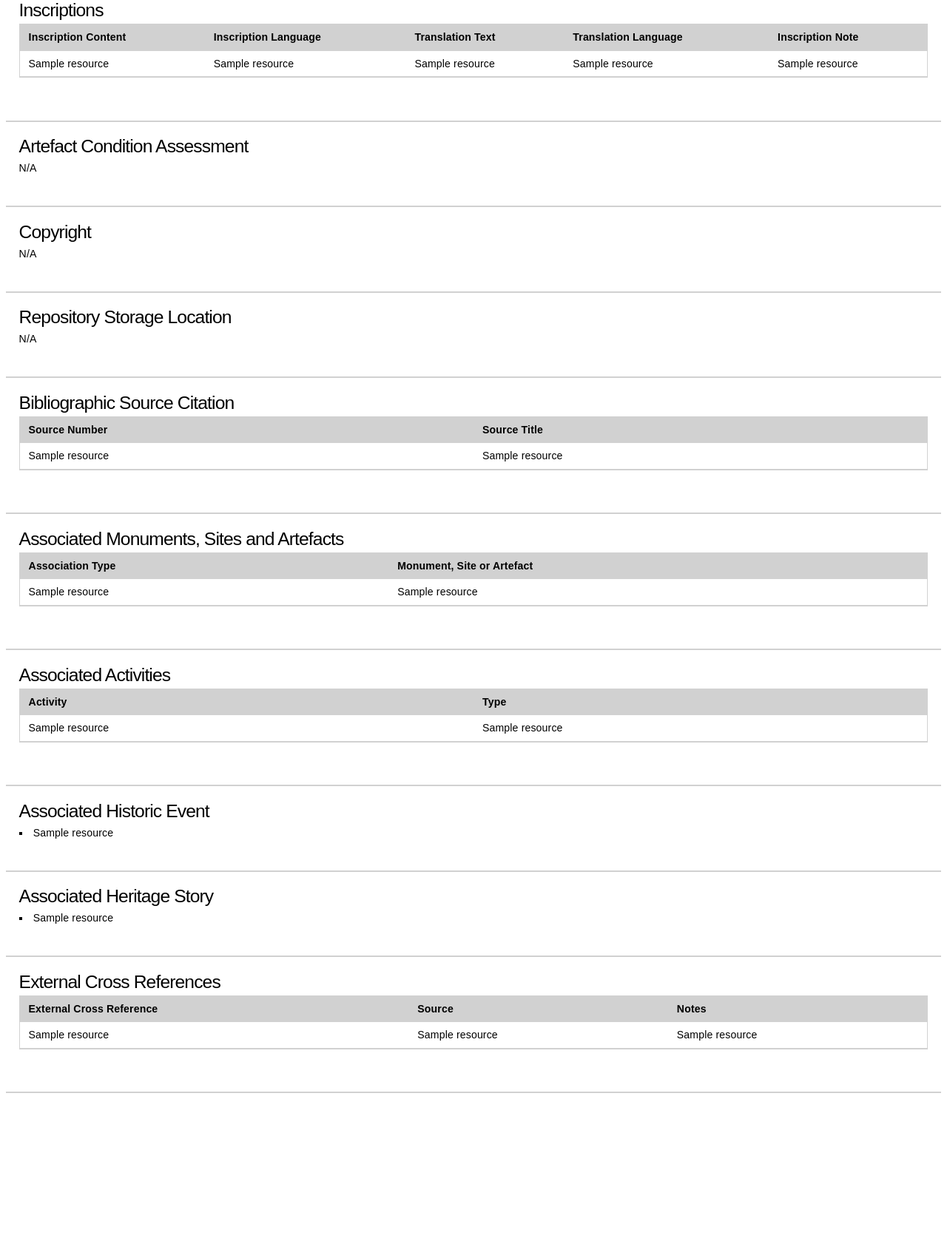
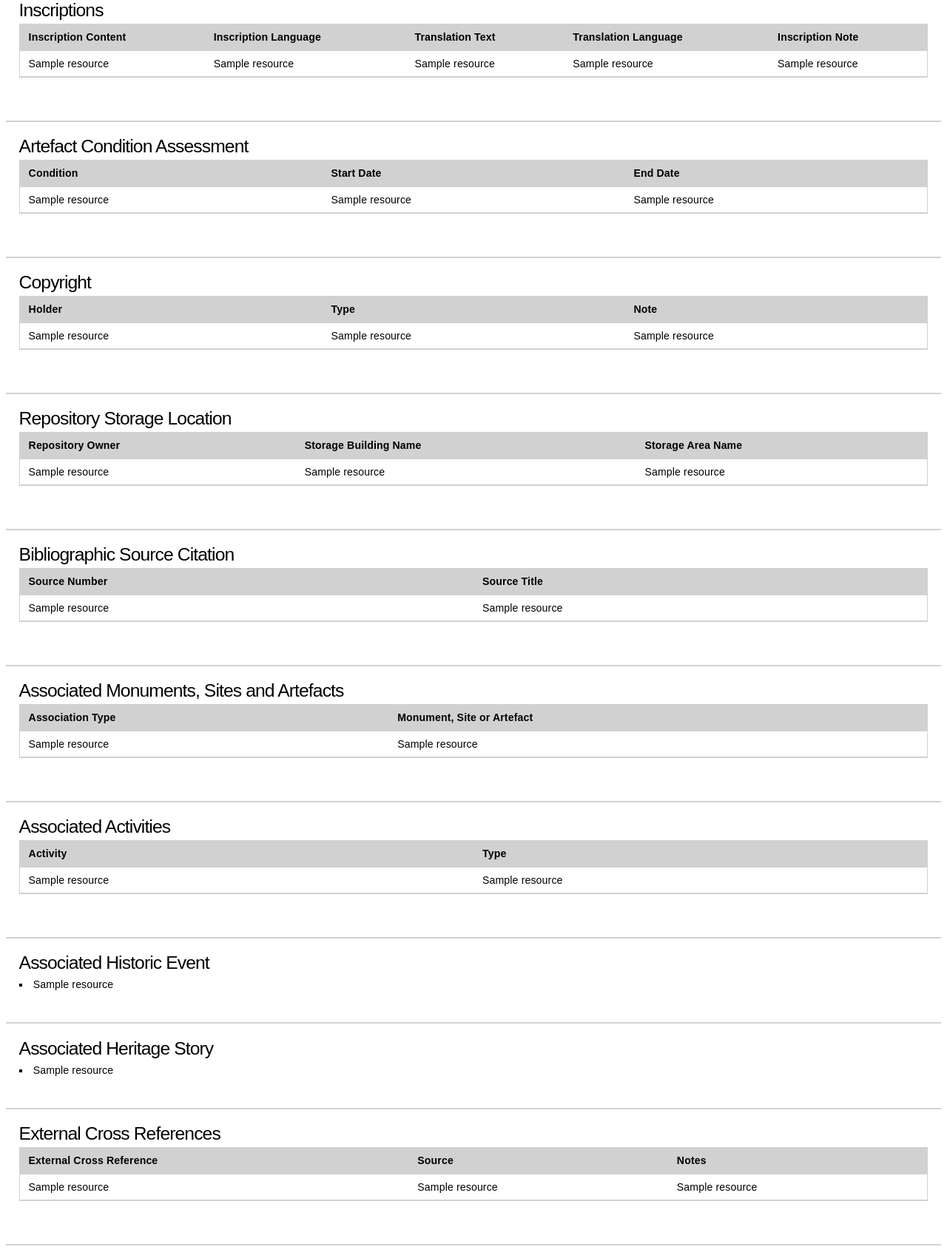
Before and after one commit to HistoricEngland/mariner-proj, a Django app: template mariner_proj/templates/html_export/1d47e2bc-2d51-11ef-ae46-0242ac140006.htm in a window 1280 px wide. Shown: the part 1281-2982 px from the top of the page at 74% size. Before the commit the page ends 2759 px from the top, so only its background shows below. Run offline with Django 3.2, Linux system fonts and the light colour scheme; the template is opened without the code that fills it: most values are stand-ins (such as "Sample title", 1, 10 or a date in 2020); parts of the project's set-up code (start-up, migrations or seed data) failed here and were passed over.

Commit message:
Second pass at Artefact report

```diff
--- a/mariner_proj/templates/html_export/1d47e2bc-2d51-11ef-ae46-0242ac140006.htm
+++ b/mariner_proj/templates/html_export/1d47e2bc-2d51-11ef-ae46-0242ac140006.htm
@@ -238,19 +238,34 @@
         {% endif %}
 
         {# Artefact Condition Assessment #}
+        {% if resource_data|has_key:"Condition Assessment" and resource_data|val_from_key:"Condition Assessment" %}
         <section>
             <div class="container">
                 <h3>Artefact Condition Assessment</h3>
                 <div class="row">
                     <div class="column">
                         <div class="keeptogether">
-                            <p>N/A</p>
+                            <div class="rtable">
+                                <div class="rrow rheader">
+                                    <div class="rcell">Condition</div>
+                                    <div class="rcell">Start Date</div>
+                                    <div class="rcell">End Date</div>
+                                </div>
+                                {% for cond in resource_data|val_from_key:"Condition Assessment" %}
+                                <div class="rrow">
+                                    <div class="rcell" data-title="Condition">{{ cond|val_from_key:"Condition State"|val_from_key:"Condition Type"|val_from_key:"@display_value" }}</div>
+                                    <div class="rcell" data-title="Start Date">{{ cond|val_from_key:"Condition Assessment Timespan"|val_from_key:"Condition Assessment Start Date"|val_from_key:"@display_value" }}</div>
+                                    <div class="rcell" data-title="End Date">{{ cond|val_from_key:"Condition Assessment Timespan"|val_from_key:"Condition Assessment End Date"|val_from_key:"@display_value" }}</div>
+                                </div>
+                                {% endfor %}
+                            </div>
                         </div>
                     </div>
                 </div>
             </div>
         </section>
         <hr/>
+        {% endif %}
 
         {# Copyright #}
         <section>
@@ -259,7 +274,18 @@
                 <div class="row">
                     <div class="column">
                         <div class="keeptogether">
-                            <p>N/A</p>
+                            <div class="rtable">
+                                <div class="rrow rheader">
+                                    <div class="rcell">Holder</div>
+                                    <div class="rcell">Type</div>
+                                    <div class="rcell">Note</div>
+                                </div>
+                                <div class="rrow">
+                                    <div class="rcell" data-title="Holder">{{ resource_data|val_from_key:"Copyright"|val_from_key:"Copyright Holder"|val_from_key:"@display_value" }}</div>
+                                    <div class="rcell" data-title="Type">{{ resource_data|val_from_key:"Copyright"|val_from_key:"Copyright Type"|val_from_key:"@display_value" }}</div>
+                                    <div class="rcell" data-title="Note">{{ resource_data|val_from_key:"Copyright"|val_from_key:"Copyright Note"|val_from_key:"Copyright Note Text"|val_from_key:"@display_value" }}</div>
+                                </div>
+                            </div>
                         </div>
                     </div>
                 </div>
@@ -268,19 +294,32 @@
         <hr/>
 
         {# Repository Storage Location #}
+        {% if resource_data|has_key:"Repository Storage Location" %}
         <section>
             <div class="container">
                 <h3>Repository Storage Location</h3>
                 <div class="row">
                     <div class="column">
                         <div class="keeptogether">
-                            <p>N/A</p>
+                            <div class="rtable">
+                                <div class="rrow rheader">
+                                    <div class="rcell">Repository Owner</div>
+                                    <div class="rcell">Storage Building Name</div>
+                                    <div class="rcell">Storage Area Name</div>
+                                </div>
+                                <div class="rrow">
+                                    <div class="rcell" data-title="Repository Owner">{{ resource_data|val_from_key:"Repository Storage Location"|val_from_key:"Repository owner"|val_from_key:"@display_value" }}</div>
+                                    <div class="rcell" data-title="Storage Building Name">{{ resource_data|val_from_key:"Repository Storage Location"|val_from_key:"Storage Building"|val_from_key:"Storage Building Name"|val_from_key:"@display_value" }}</div>
+                                    <div class="rcell" data-title="Storage Area Name">{{ resource_data|val_from_key:"Repository Storage Location"|val_from_key:"Storage Area Names"|val_from_key:"Storage Area Name"|val_from_key:"@display_value" }}</div>
+                                </div>
+                            </div>
                         </div>
                     </div>
                 </div>
             </div>
         </section>
         <hr/>
+        {% endif %}
 
         {# Bibliographic Source Citation #}
         {% if resource_data|has_key:"Bibliographic Source Citation" %}
@@ -356,7 +395,7 @@
                                 {% for act in resource_data|val_from_key:"Associated Activities" %}
                                 <div class="rrow">
                                     <div class="rcell" data-title="Activity">{{ act|val_from_key:"@display_value" }}</div>
-                                    <div class="rcell" data-title="Type">{{ act|val_from_key:"Activity Type"|val_from_key:"@display_value" }}</div>
+                                    <div class="rcell" data-title="Type">{{ act|val_from_key:"Associated Activity Type"|val_from_key:"@display_value" }}</div>
                                 </div>
                                 {% endfor %}
                             </div>
```
